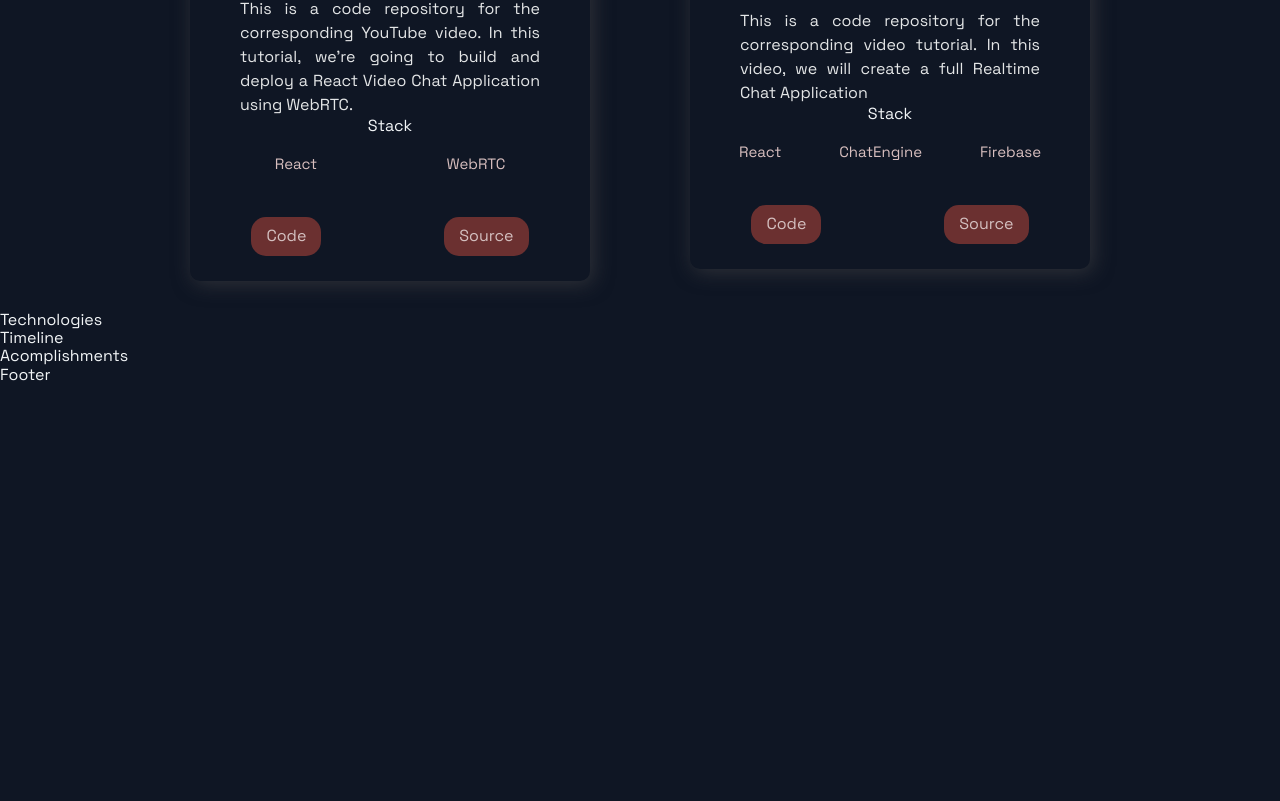
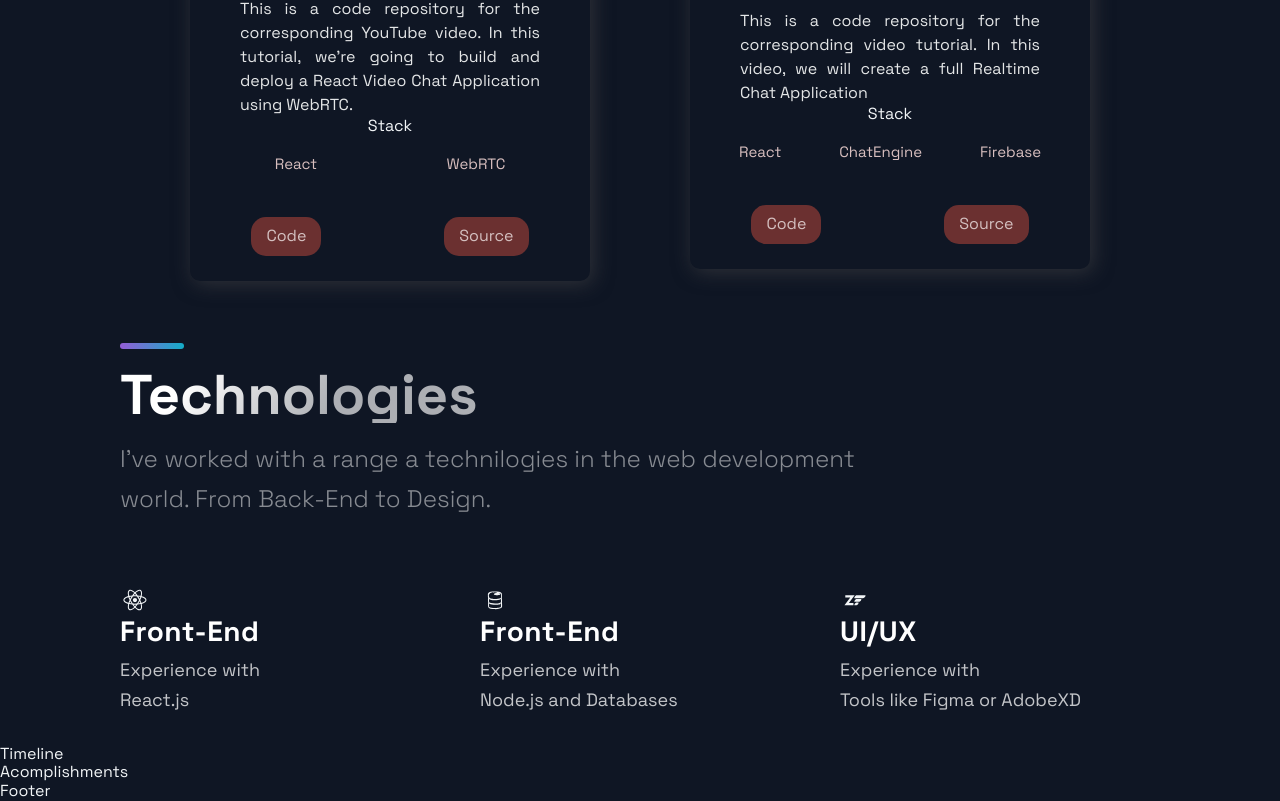
Before and after one commit to Auriles/Portfolio, a Next.js app: page / in a window 1280 px wide. Shown: the part 1882-2683 px from the top of the page. Before the commit the page ends 2267 px from the top, so only its background shows below. Built offline with nearby package versions, Linux system fonts and the light colour scheme.

Commit message:
Technologies Section

```diff
--- a/src/components/Technologies/Technologies.js
+++ b/src/components/Technologies/Technologies.js
@@ -4,9 +4,49 @@
 import { List, ListContainer, ListItem, ListParagraph, ListTitle } from './TechnologiesStyles';
 
 const Technologies = () =>  (
-  <div>
-    Technologies
-  </div>
+  <Section id="tech">
+    <SectionDivider />
+    <br />
+    <SectionTitle>Technologies</SectionTitle>
+    <SectionText>
+      I've worked with a range a technilogies in the web development world. From Back-End to Design.
+    </SectionText>
+    <List>
+      {/* Front-End */}
+      <ListItem>
+        <DiReact size="3rem" />
+          <ListContainer>
+            <ListTitle>Front-End</ListTitle>
+            <ListParagraph>
+              Experience with <br />
+              React.js
+            </ListParagraph>
+          </ListContainer>
+      </ListItem>
+      {/* Back-End */}
+      <ListItem>
+        <DiFirebase size="3rem" />
+          <ListContainer>
+            <ListTitle>Front-End</ListTitle>
+            <ListParagraph>
+              Experience with <br />
+              Node.js and Databases
+            </ListParagraph>
+          </ListContainer>
+      </ListItem>
+      {/* -End */}
+      <ListItem>
+        <DiZend size="3rem" />
+          <ListContainer>
+            <ListTitle>UI/UX</ListTitle>
+            <ListParagraph>
+              Experience with <br />
+              Tools like Figma or AdobeXD
+            </ListParagraph>
+          </ListContainer>
+      </ListItem>
+    </List>
+  </Section>
 );
 
 export default Technologies;
```
Also changed, not shown: public/vercel.svg.
